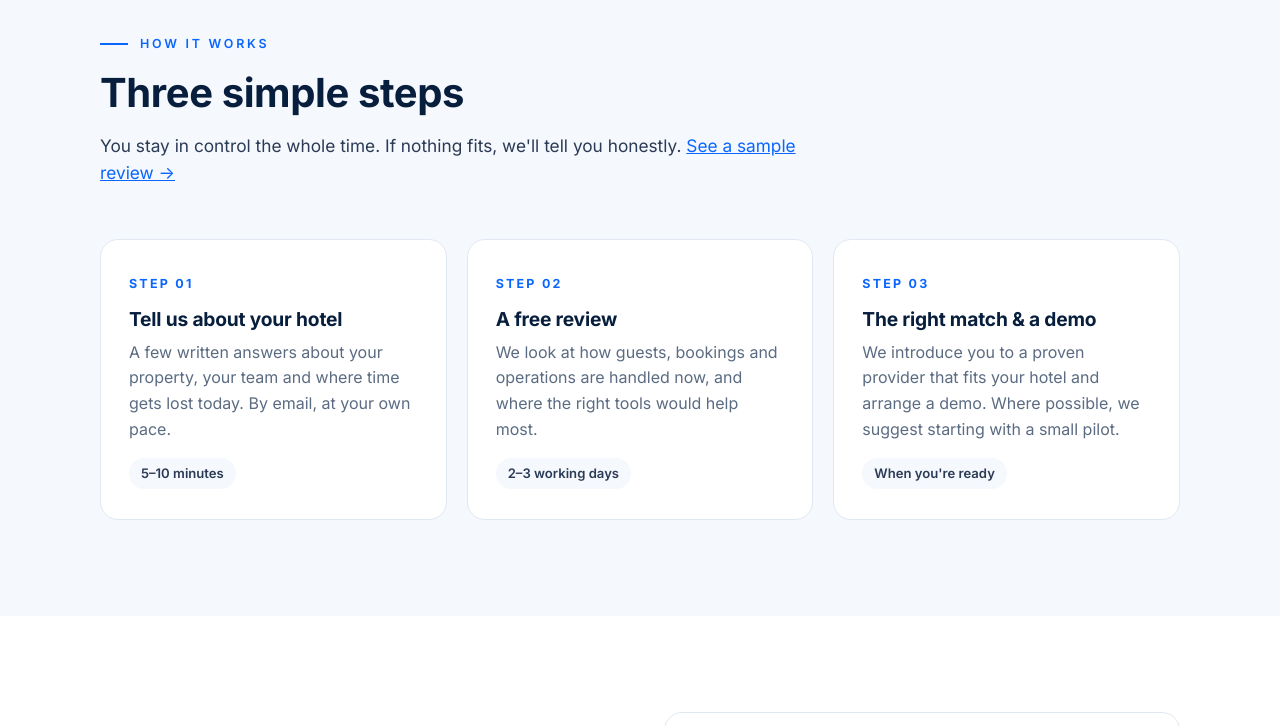
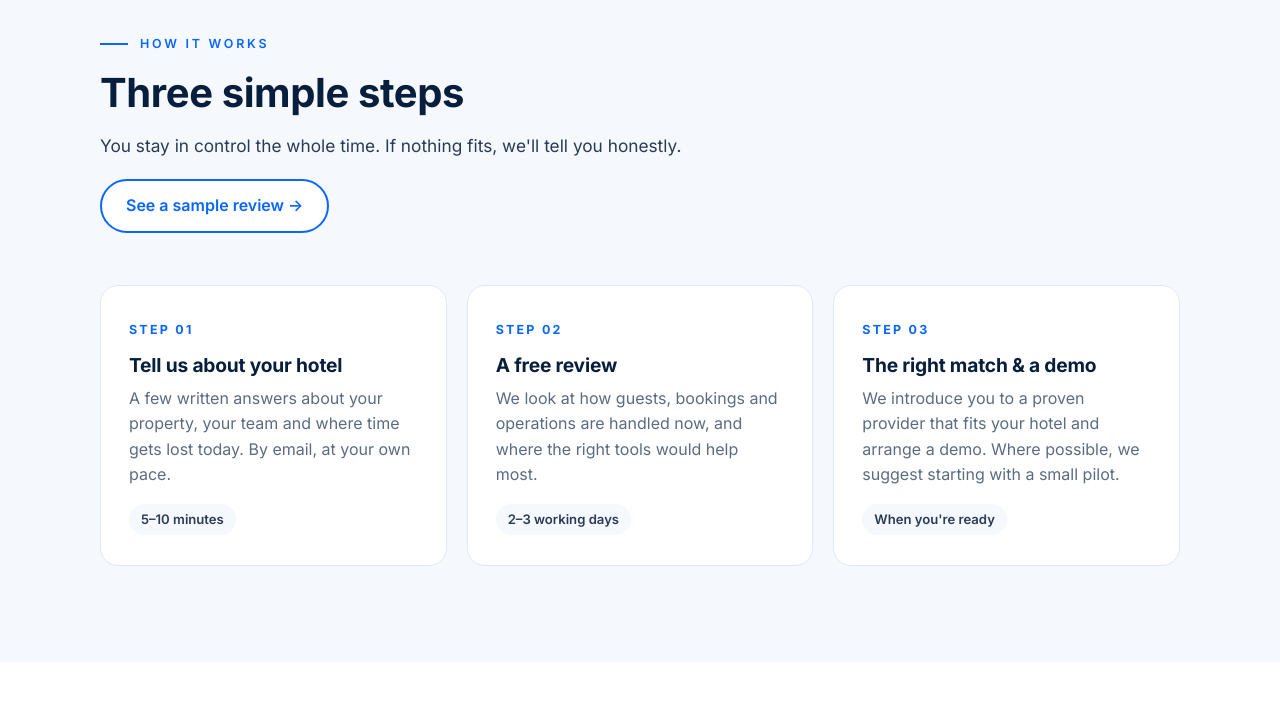
Before and after one commit to valinn-advisory/valinn-advisory.github.io, a plain HTML site: page index.html in a window 1280 px wide. Shown: the part 3180-3906 px from the top of the page. Drawn offline with Linux system fonts and the light colour scheme.

Commit message:
Sample review link as button; center FAQ block
Co-Authored-By: Claude Opus 5.5 <noreply@anthropic.com>
Claude-Session: https://claude.ai/code/session_01HoUjjpYCuYapWT5TNk3gWb

```diff
--- a/index.html
+++ b/index.html
@@ -45,6 +45,9 @@ p{margin:0}
 .btn-primary:hover{transform:translateY(-1px);box-shadow:0 12px 28px rgba(10,102,255,.34)}
 .btn-ghost{color:var(--ink);background:transparent;border:1.5px solid var(--line)}
 .btn-ghost:hover{border-color:var(--ink)}
+.btn-outline{color:var(--blue);background:#fff;border:2px solid var(--blue);padding:12px 24px}
+.btn-outline:hover{background:var(--blue);color:#fff;transform:translateY(-1px)}
+.sec-cta{margin-top:20px}
 
 /* header */
 header{position:sticky;top:0;z-index:20;background:rgba(255,255,255,.88);backdrop-filter:saturate(1.4) blur(10px);-webkit-backdrop-filter:saturate(1.4) blur(10px);border-bottom:1px solid transparent;transition:border-color .2s}
@@ -202,7 +205,8 @@ section{padding-block:96px}
 .about .sign{margin-top:22px;font-weight:600}
 .about .sign span{display:block;font-weight:400;color:var(--muted);font-size:.93rem}
 
-.faq{max-width:820px}
+.faq{max-width:820px;margin-left:auto;margin-right:auto}
+#faq .sec-head{margin-left:auto;margin-right:auto;text-align:center}
 .faq details{border-bottom:1px solid var(--line);padding:22px 0}
 .faq summary{cursor:pointer;font-weight:600;font-size:1.08rem;list-style:none;display:flex;justify-content:space-between;gap:20px}
 .faq summary::-webkit-details-marker{display:none}
@@ -428,7 +432,8 @@ footer img{height:16px;width:auto;opacity:.9}
     <div class="sec-head">
       <span class="kicker">How it works</span>
       <h2>Three simple steps</h2>
-      <p>You stay in control the whole time. If nothing fits, we'll tell you honestly. <a href="sample-review.html">See a sample review&nbsp;→</a></p>
+      <p>You stay in control the whole time. If nothing fits, we'll tell you honestly.</p>
+      <div class="sec-cta"><a class="btn btn-outline" href="sample-review.html">See a sample review&nbsp;→</a></div>
     </div>
     <div class="steps">
       <div class="step">
```
